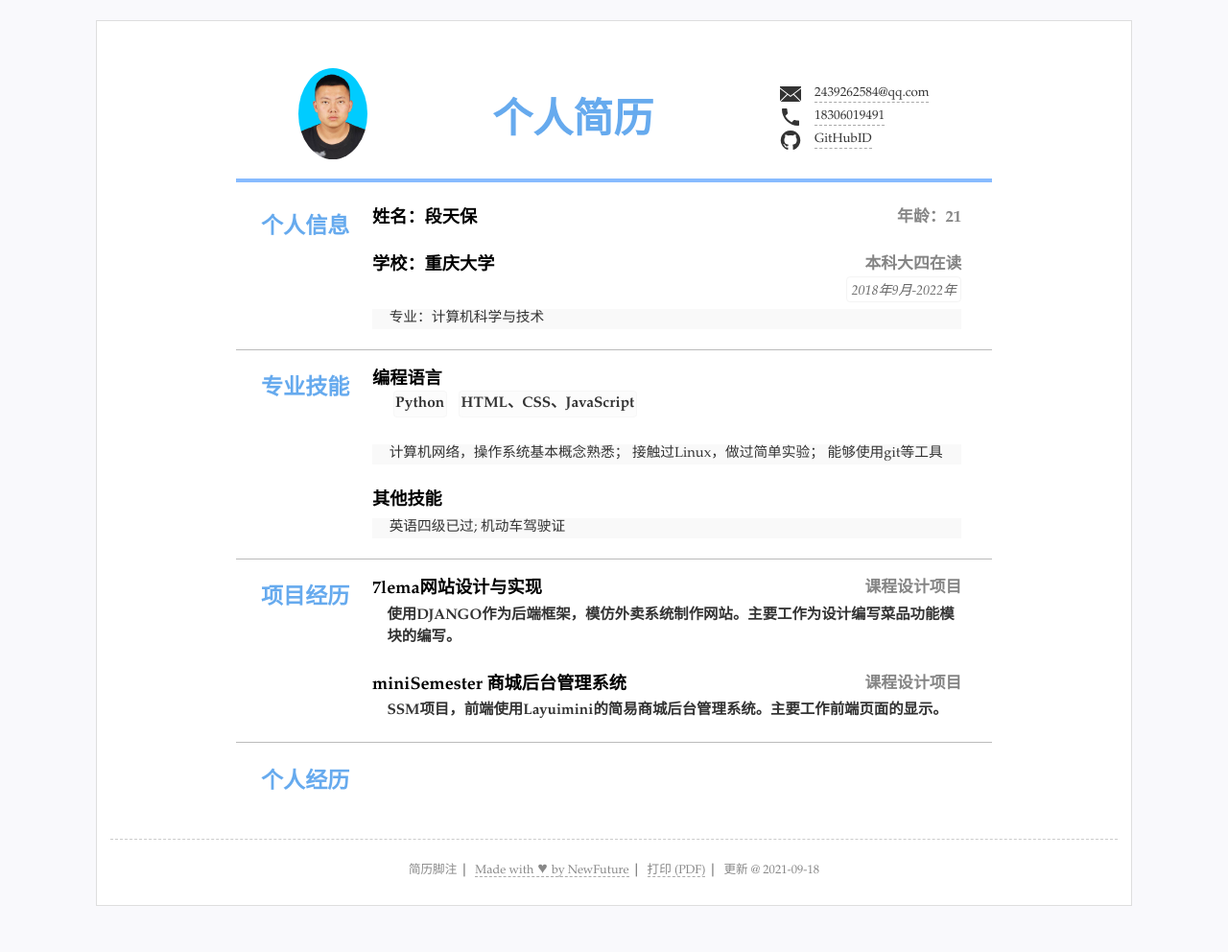
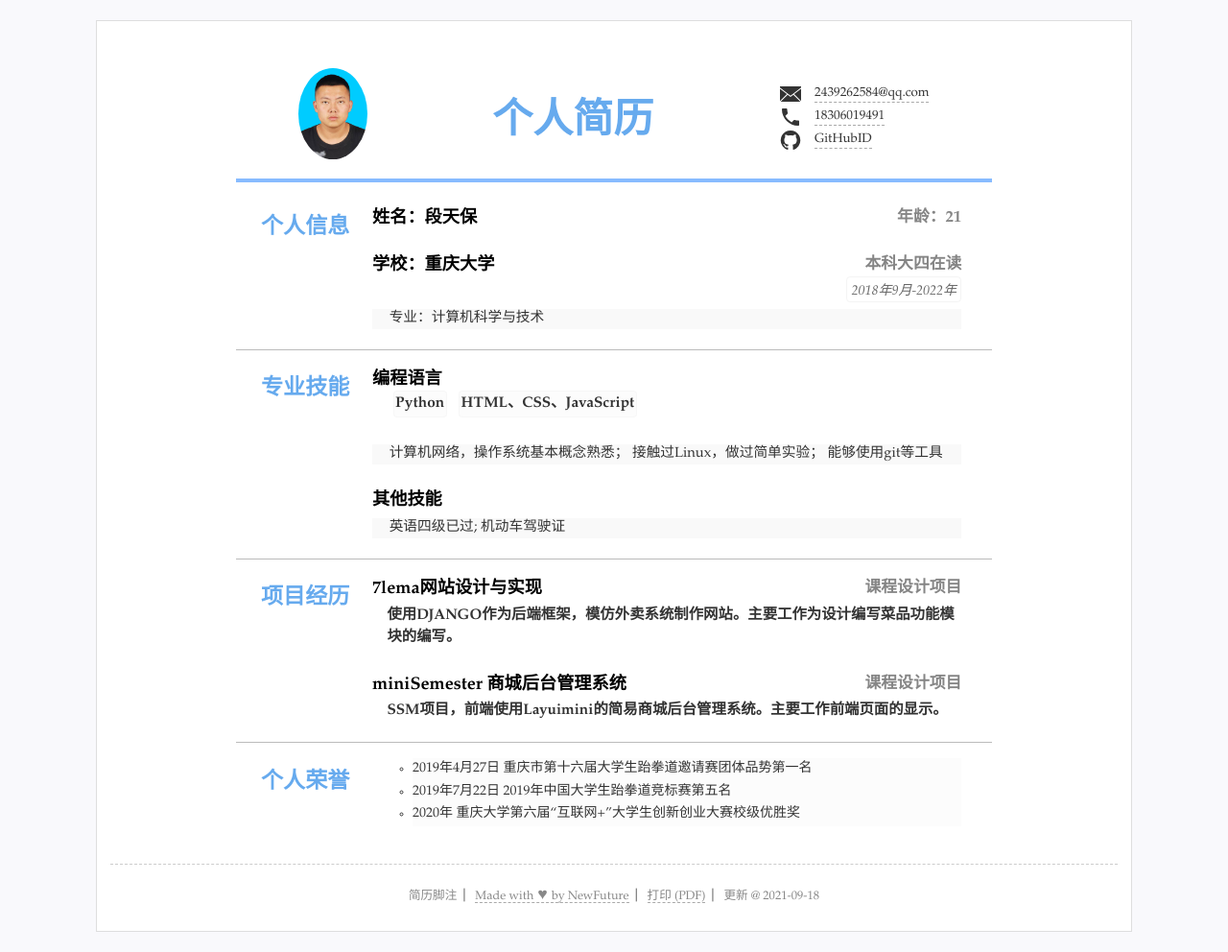
Before and after one commit to cryingworld/CV, a Jekyll site: the page built from index.html, in a window 1280 px wide. Shown: the whole page at 96% size. Built offline with Jekyll 4.4.1, drawn with Linux system fonts in a browser that asks for light colours; before the commit the page ends 965 px from its top, so only the background shows below that.

Commit message:
Update resume.yml

```diff
--- a/_data/resume.yml
+++ b/_data/resume.yml
@@ -108,7 +108,21 @@ others: #其他列表显示
   #   list:
   #   - 第一项
   #   - 第二项
-  title:
+  - title:
+    list:
+    - 2019年-2020年 重庆大学计算机学院易班 副会长
+    - 2019年-2020年 重庆大学跆拳道协会 副会长
+
+others: #其他列表显示
+- type: others #ID可以为空
+  name: 个人荣誉
+  content: #选择需要的格式
+  - title:
+    list:
+    - 2019年4月27日 重庆市第十六届大学生跆拳道邀请赛团体品势第一名
+    - 2019年7月22日 2019年中国大学生跆拳道竞标赛第五名
+    - 2020年 重庆大学第六届“互联网+”大学生创新创业大赛校级优胜奖
+
 #- type:
 #  name: '其他'
 #  content: #选择需要的格式
```
